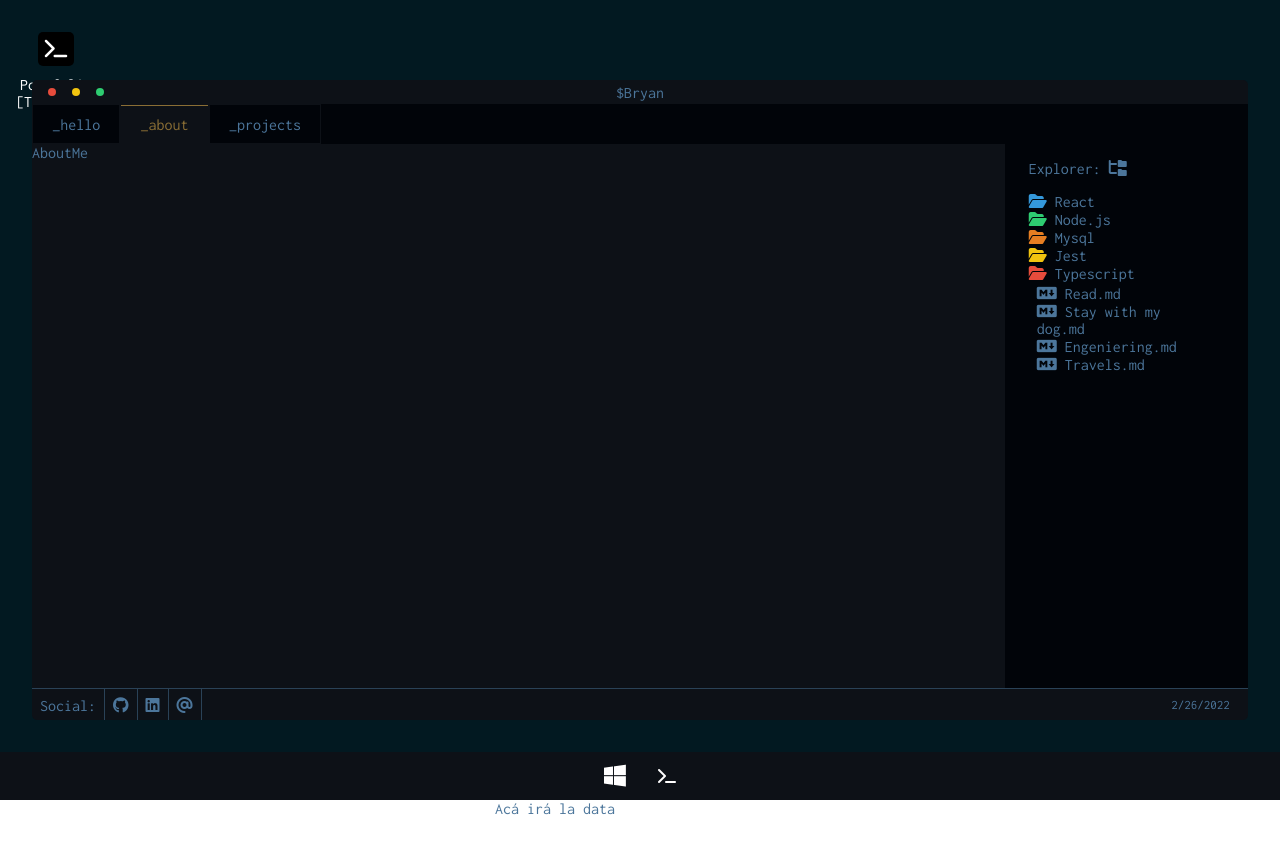
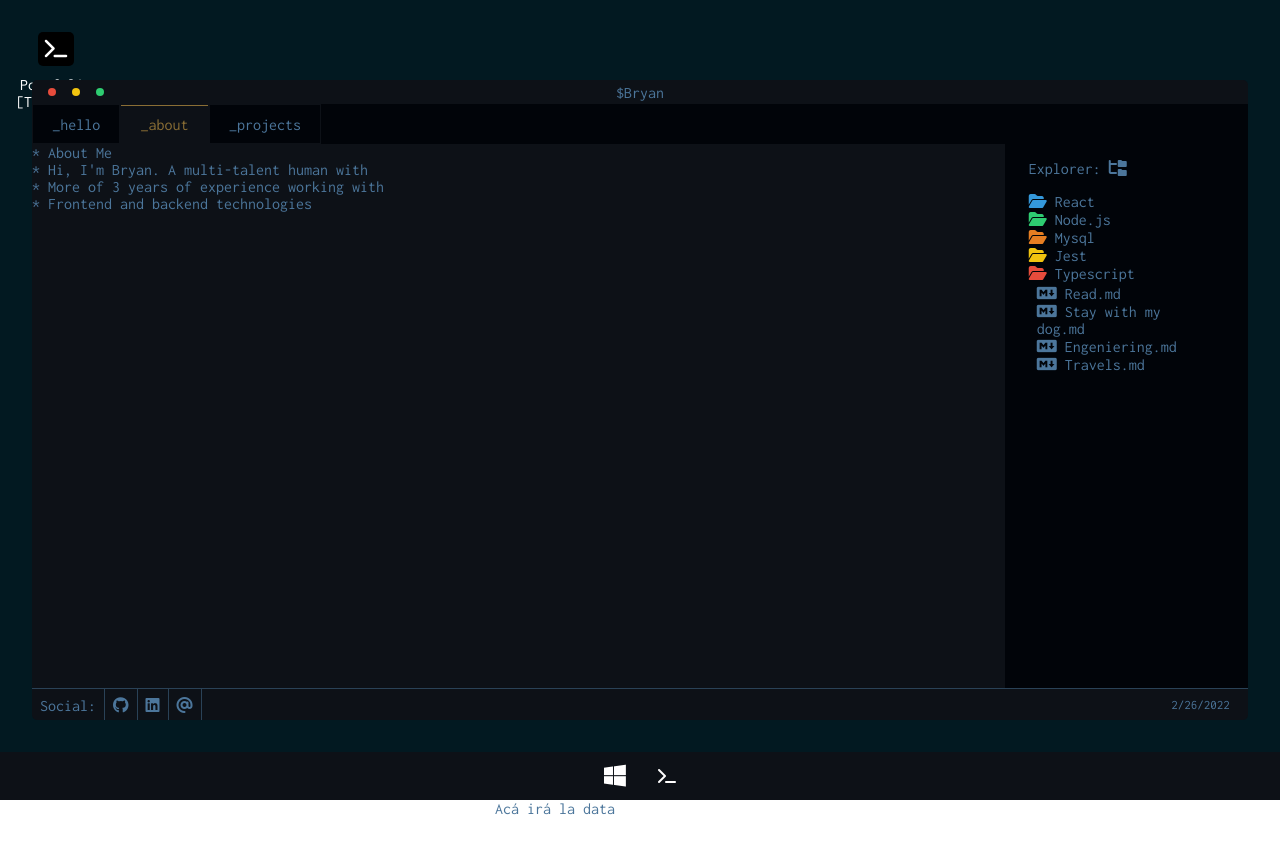
Before and after one commit to ripterdust/Portfolio2022, a React (Create React App) app: page /about in a window 1280 px wide. Shown: the top 854 px of the page. Built offline with nearby package versions, Linux system fonts and the light colour scheme.

Commit message:
Added the text

```diff
--- a/src/components/terminal/partials/about/AboutMe.js
+++ b/src/components/terminal/partials/about/AboutMe.js
@@ -2,6 +2,15 @@ import React from 'react'
 
 export const AboutMe = () => {
   return (
-    <div>AboutMe</div>
+    <div className='aboutMe'>
+
+        <div className="text">
+            * About Me <br />
+            * Hi, I'm Bryan. A multi-talent human with <br />
+            * More of 3 years of experience working with <br />
+            * Frontend and backend technologies
+        </div>
+
+    </div>
   )
 }
```
